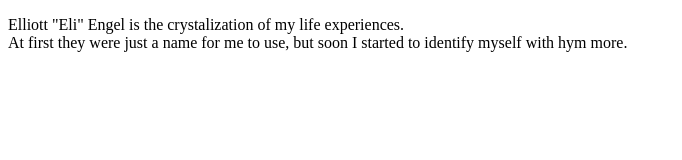
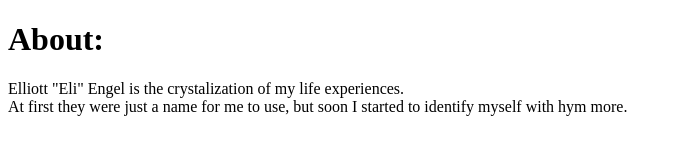
Before and after one commit to fractallist/engel.loretrinity.xyz, a plain HTML site: page index.html in a window 1280 px wide. Shown: the whole page, without its empty margins (0-682 px from the left). Drawn offline with Linux system fonts and the light colour scheme.

Commit message:
Update index.html

```diff
--- a/index.html
+++ b/index.html
@@ -3,6 +3,7 @@
   <head>
   </head>
   <body>
+    <h1>About:</h1>
     <p>Elliott "Eli" Engel is the crystalization of my life experiences.<br>
     At first they were just a name for me to use, but soon I started to identify myself with hym more.</p>
   </body>
```
